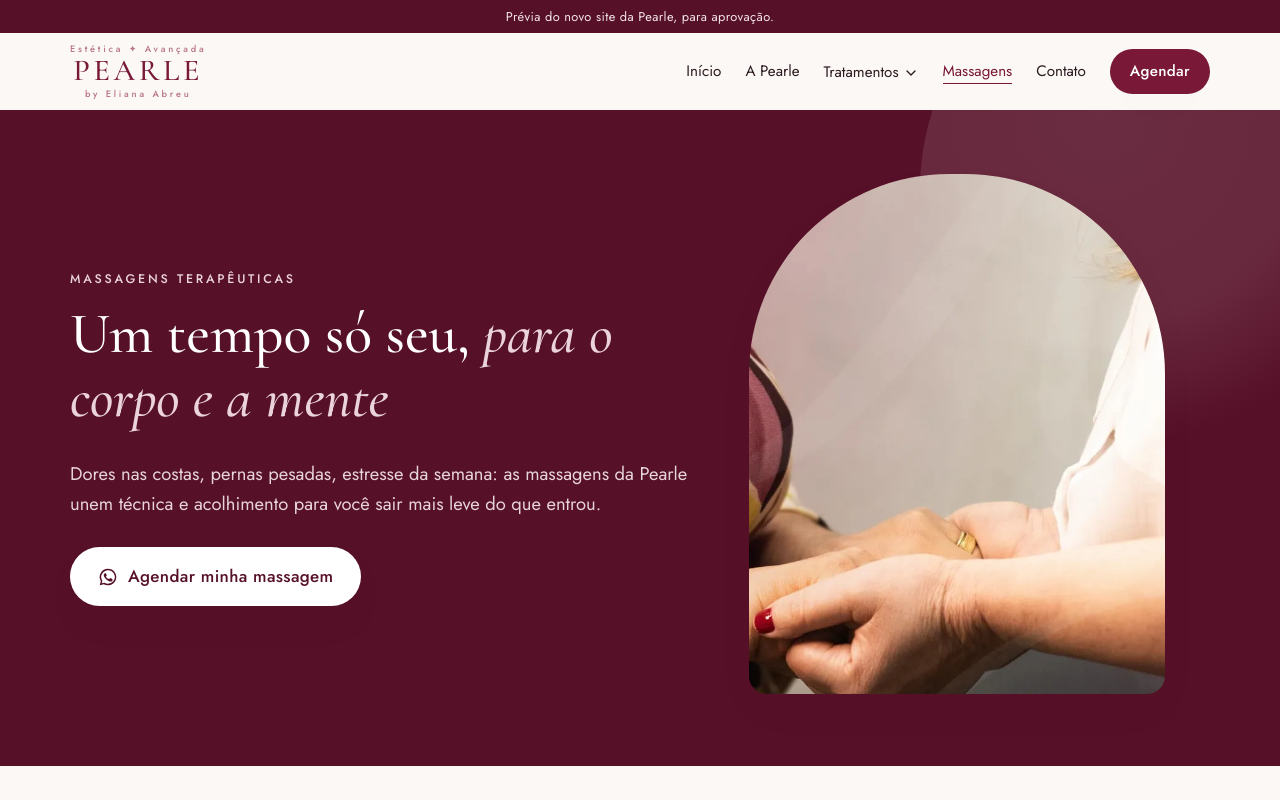
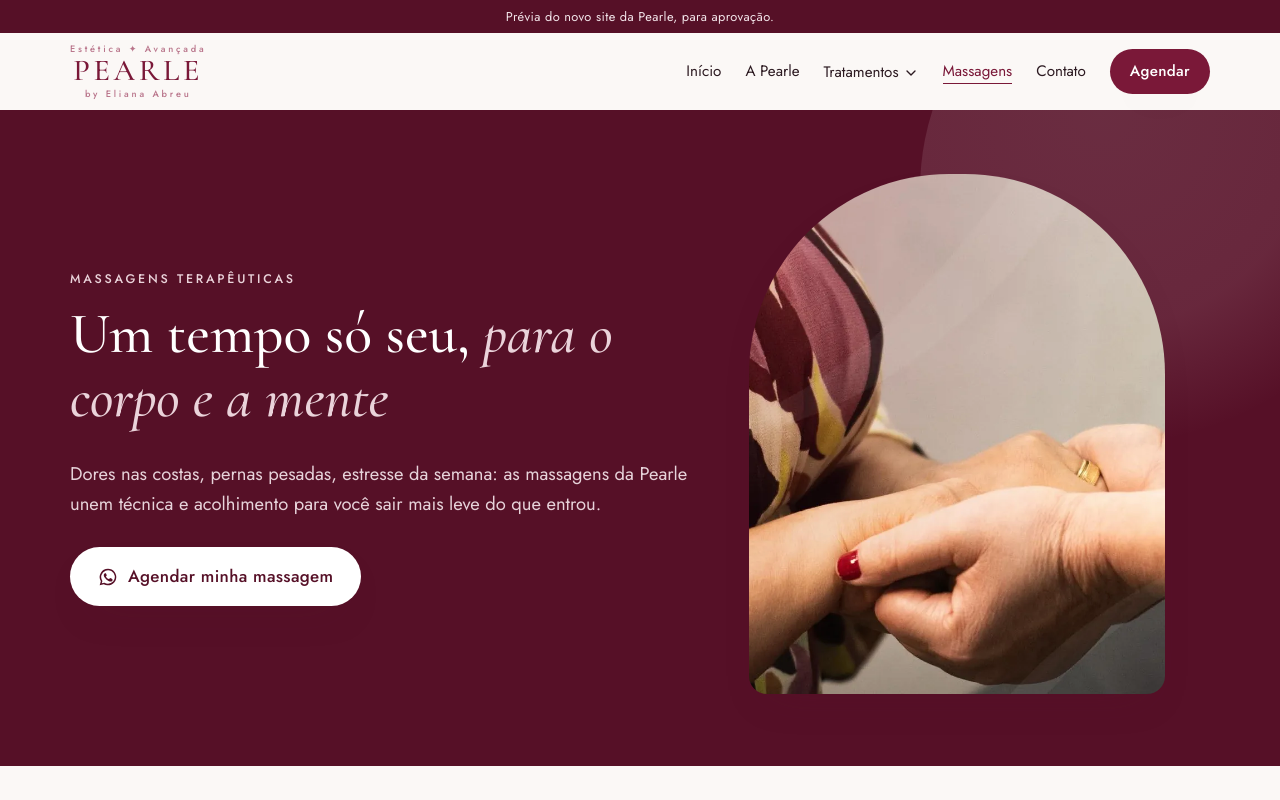
Before and after one commit to borzanr/estetica-pearle-site, a plain HTML site: page docs/massagens.html in a window 1280 px wide. Shown: the top 800 px of the page. Drawn offline with nearby package versions, Linux system fonts and the light colour scheme.

Commit message:
Troca a foto do topo de Massagens por um recorte centrado nas mãos
No celular, o arco do topo mostrava só a parte de cima da foto
horizontal, uma área clara e vazia. O recorte vertical novo, feito da
foto original do Instagram, deixa a cliente e as mãos à vista. O
.gitignore passa a deixar de fora o relatório interno da apresentação.

Co-Authored-By: Claude Opus 5.5 <noreply@anthropic.com>

```diff
--- a/docs/massagens.html
+++ b/docs/massagens.html
@@ -20,7 +20,7 @@
 <link rel="preconnect" href="https://fonts.googleapis.com">
 <link rel="preconnect" href="https://fonts.gstatic.com" crossorigin>
 <link rel="stylesheet" href="https://fonts.googleapis.com/css2?family=Cormorant+Garamond:ital,wght@0,500;0,600;1,500&family=Jost:wght@400;500&display=swap">
-<link rel="preload" as="image" href="/assets/img/maos-cuidado.webp" fetchpriority="high">
+<link rel="preload" as="image" href="/assets/img/maos-retrato.webp" fetchpriority="high">
 <link rel="stylesheet" href="/assets/css/site.css?v=64781e1f">
 <script type="application/ld+json">{"@context": "https://schema.org", "@type": "BeautySalon", "@id": "https://esteticapearle.borzanti.com/#pearle", "name": "Pearle Estética Avançada by Eliana Abreu", "url": "https://esteticapearle.borzanti.com/", "image": "https://esteticapearle.borzanti.com/assets/img/eliana-heroi.webp", "description": "Estética facial e corporal, massagens terapêuticas, drenagem linfática e depilação a laser no Jardim Ester, São Paulo.", "telephone": "+5511978552981", "address": {"@type": "PostalAddress", "streetAddress": "R. Pantaleão Brás, 93", "addressLocality": "São Paulo", "addressRegion": "SP", "postalCode": "05372-080", "addressCountry": "BR"}, "geo": {"@type": "GeoCoordinates", "latitude": -23.5828177, "longitude": -46.7626555}, "openingHoursSpecification": [{"@type": "OpeningHoursSpecification", "dayOfWeek": ["Monday", "Tuesday", "Wednesday", "Thursday"], "opens": "09:00", "closes": "19:00"}, {"@type": "OpeningHoursSpecification", "dayOfWeek": "Friday", "opens": "09:00", "closes": "17:00"}], "founder": {"@type": "Person", "name": "Eliana Abreu", "jobTitle": "Esteticista"}, "sameAs": ["https://www.instagram.com/estetica.pearle/", "https://www.tiktok.com/@estetica.pearle"]}</script>
 </head>
@@ -42,7 +42,7 @@
       <p class="lead">Dores nas costas, pernas pesadas, estresse da semana: as massagens da Pearle unem técnica e acolhimento para você sair mais leve do que entrou.</p>
       <div class="acoes"><a class="btn btn-claro" href="https://wa.me/5511978552981?text=Ol%C3%A1%21%20Gostaria%20de%20agendar%20uma%20massagem%20na%20Pearle." target="_blank" rel="noopener"><svg viewBox="0 0 24 24" fill="currentColor" aria-hidden="true"><path d="M12 2a10 10 0 0 0-8.6 15.1L2 22l5-1.3A10 10 0 1 0 12 2Zm0 18.2a8.2 8.2 0 0 1-4.2-1.2l-.3-.2-3 .8.8-2.9-.2-.3A8.2 8.2 0 1 1 12 20.2Zm4.5-6.1c-.2-.1-1.5-.7-1.7-.8-.2-.1-.4-.1-.6.1l-.8 1c-.1.2-.3.2-.5.1a6.7 6.7 0 0 1-3.3-2.9c-.3-.4.3-.4.8-1.4.1-.2 0-.3 0-.5l-.8-1.8c-.2-.5-.4-.4-.6-.4h-.5a1 1 0 0 0-.7.3 3 3 0 0 0-.9 2.2 5.2 5.2 0 0 0 1.1 2.7 11.8 11.8 0 0 0 4.5 4c1.7.7 2.4.8 3.2.6.5-.1 1.5-.6 1.7-1.2.2-.6.2-1.1.2-1.2-.1-.1-.3-.2-.5-.3Z"/></svg>Agendar minha massagem</a></div>
     </div>
-    <div class="pagina-foto"><img src="/assets/img/maos-cuidado.webp" alt="Mãos da esteticista segurando com cuidado o braço de uma cliente" width="1100" height="880" fetchpriority="high"></div>
+    <div class="pagina-foto"><img src="/assets/img/maos-retrato.webp" alt="Mãos da esteticista segurando com cuidado o braço de uma cliente" width="777" height="972" fetchpriority="high"></div>
   </div>
 </section>
 
```
Also changed, not shown: src/pages/07-massagens.html (+2 -2 lines), docs/assets/img/maos-retrato.webp (added), src/assets/img/maos-retrato.webp (added), 1 other file.
